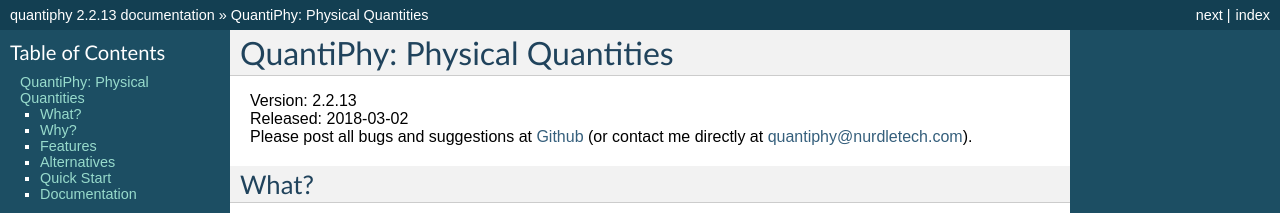
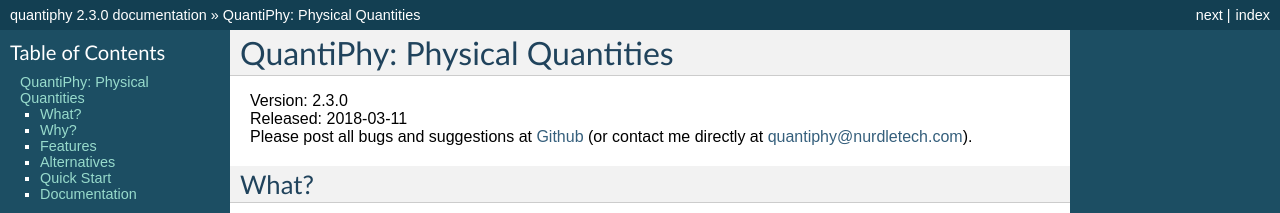
Before and after one commit to KenKundert/quantiphy, a Sphinx documentation site: the page built from doc/index.rst, in a window 1280 px wide and 900 px high. Shown: the top 213 px of the window. Built offline with Sphinx 7.4.7, drawn with Linux system fonts in a browser that asks for light colours; some of the changed text lies outside the part shown.

Commit message:
bump version to 2.3.0

```diff
--- a/README.rst
+++ b/README.rst
@@ -1,8 +1,8 @@
 QuantiPhy - Physical Quantities
 ===============================
 
-| Version: 2.2.13
-| Released: 2018-03-02
+| Version: 2.3.0
+| Released: 2018-03-11
 |
 
 .. image:: https://img.shields.io/travis/KenKundert/quantiphy/master.svg
--- a/doc/conf.py
+++ b/doc/conf.py
@@ -55,7 +55,7 @@
 # built documents.
 #
 # The full version, including alpha/beta/rc tags.
-release = '2.2.13'
+release = '2.3.0'
 # The short X.Y version.
 version = '.'.join(release.split('.')[0:2])
 
--- a/doc/index.rst
+++ b/doc/index.rst
@@ -1,8 +1,8 @@
 QuantiPhy: Physical Quantities
 ==============================
 
-| Version: 2.2.13
-| Released: 2018-03-02
+| Version: 2.3.0
+| Released: 2018-03-11
 | Please post all bugs and suggestions at
   `Github <https://github.com/KenKundert/quantiphy/issues>`_
   (or contact me directly at
--- a/quantiphy.py
+++ b/quantiphy.py
@@ -430,8 +430,8 @@
             _constants[None][value.name] = value
 
 # Globals {{{1
-__version__ = '2.2.13'
-__released__ = '2018-03-02'
+__version__ = '2.3.0'
+__released__ = '2018-03-11'
 
 # These mappings are only used when reading numbers
 # The key for these mappings must be a single character
--- a/setup.py
+++ b/setup.py
@@ -18,7 +18,7 @@
 
 setup(
     name='quantiphy',
-    version='2.2.13',
+    version='2.3.0',
     description='physical quantities (numbers with units)',
     long_description=readme,
     author="Ken Kundert",
```
Also changed, not shown: .bump.cfg.
